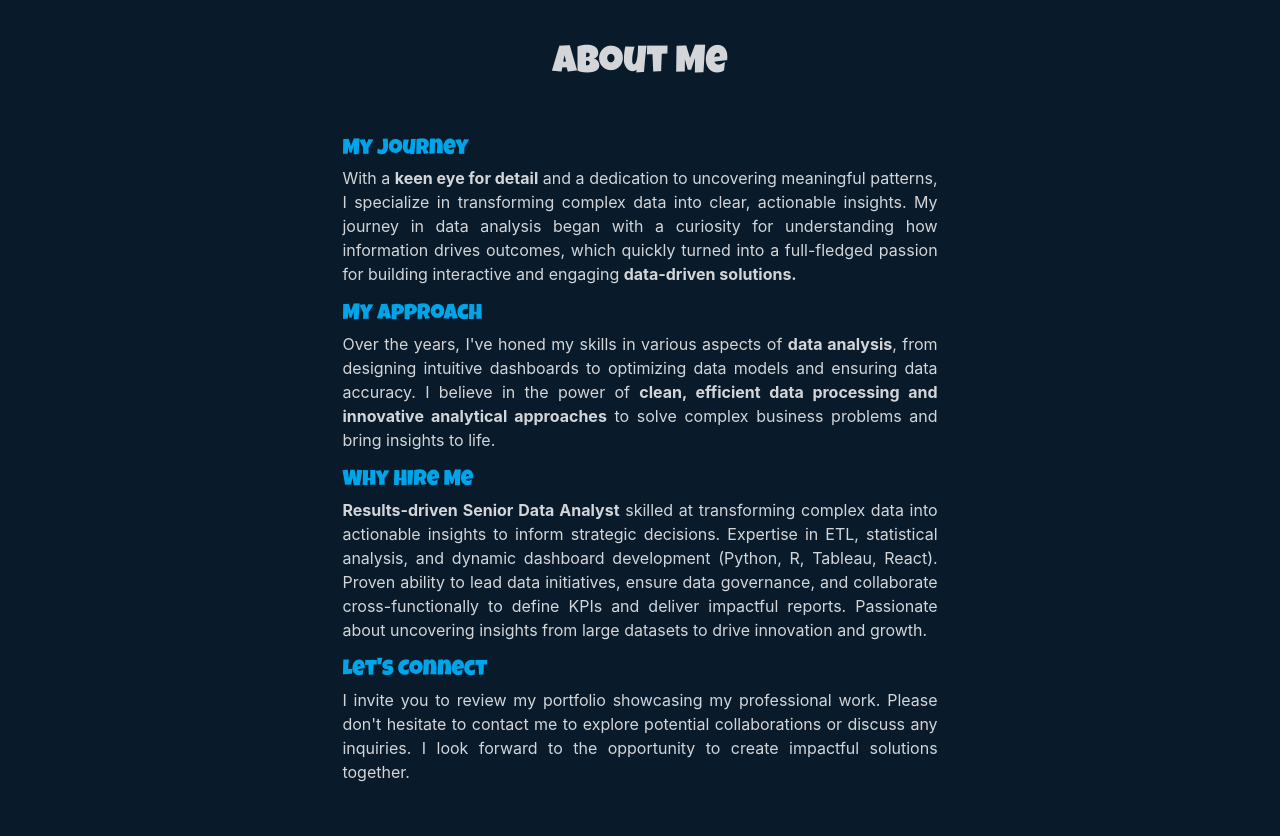
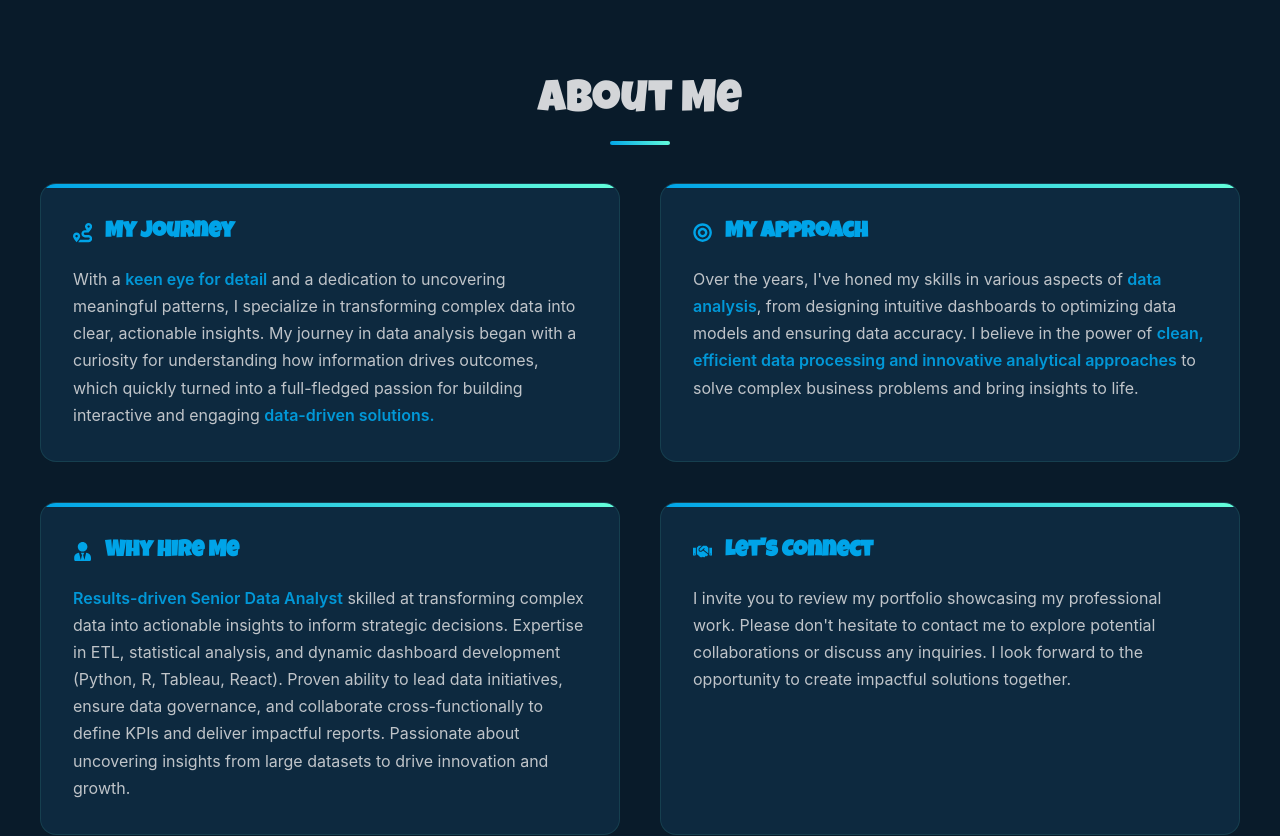
Before and after one commit to elishaadamu/zak-mumuni, a React (Vite) app: page / in a window 1280 px wide. Shown: the part 860-1696 px from the top of the page. Built offline with nearby package versions, Linux system fonts and the light colour scheme.

Commit message:
First commit

```diff
--- a/src/Components/About.jsx
+++ b/src/Components/About.jsx
@@ -1,24 +1,27 @@
 import React from "react";
-// import Me from "../assets/me.jpg";
 import "./Styles/about.scss";
-import AboutMe from "../assets/zak.png"; // Adjust the path as necessary
+import { FaRoute, FaBullseye, FaUserTie, FaHandshake } from "react-icons/fa";
 
 function About() {
   const myDetails = [
     {
       heading: "My Journey",
+      icon: <FaRoute />,
       detail: `With a <strong>keen eye for detail</strong> and a dedication to uncovering meaningful patterns, I specialize in transforming complex data into clear, actionable insights. My journey in data analysis began with a curiosity for understanding how information drives outcomes, which quickly turned into a full-fledged passion for building interactive and engaging <strong>data-driven solutions.</strong>`,
     },
     {
       heading: "My Approach",
+      icon: <FaBullseye />,
       detail: `Over the years, I've honed my skills in various aspects of <strong>data analysis</strong>, from designing intuitive dashboards to optimizing data models and ensuring data accuracy. I believe in the power of <strong>clean, efficient data processing and innovative analytical approaches</strong> to solve complex business problems and bring insights to life.`,
     },
     {
       heading: "Why Hire Me",
+      icon: <FaUserTie />,
       detail: `<strong>Results-driven Senior Data Analyst</strong> skilled at transforming complex data into actionable insights to inform strategic decisions. Expertise in ETL, statistical analysis, and dynamic dashboard development (Python, R, Tableau, React). Proven ability to lead data initiatives, ensure data governance, and collaborate cross-functionally to define KPIs and deliver impactful reports. Passionate about uncovering insights from large datasets to drive innovation and growth.`,
     },
     {
       heading: "Let's Connect",
+      icon: <FaHandshake />,
       detail: `I invite you to review my portfolio showcasing my professional work. Please don't hesitate to contact me to explore potential collaborations or discuss any inquiries. I look forward to the opportunity to create impactful solutions together.`,
     },
   ];
@@ -29,14 +32,13 @@ function About() {
         <h2>About Me</h2>
 
         <div className="my-info">
-          {/* <div className="my-img">
-            <img src={AboutMe} alt="me" />
-          </div> */}
-
           <div className="details">
             {myDetails.map((detail, i) => (
               <div key={i} className="detail">
-                <h3>{detail.heading}</h3>
+                <h3>
+                  <span className="icon">{detail.icon}</span>
+                  {detail.heading}
+                </h3>
                 <p dangerouslySetInnerHTML={{ __html: detail.detail }}></p>
               </div>
             ))}
--- a/src/Components/Styles/about.scss
+++ b/src/Components/Styles/about.scss
@@ -1,53 +1,96 @@
 .about {
-  max-width: 1024px;
+  max-width: 1280px;
   margin: 0 auto;
-  padding: 0 1rem;
-  margin-top: 6rem;
+  padding: 4rem 1rem;
+  min-height: 80vh;
 
   .container {
-    display: unset;
-    margin-top: 2rem;
+    max-width: 1200px;
+    margin: 0 auto;
+
     h2 {
       text-align: center;
-      font-size: 2.4rem;
-      margin: 2rem 0;
-      position: sticky;
-      top: 4.5rem;
-      z-index: -2;
+      font-size: 2.8rem;
+      margin-bottom: 3rem;
+      color: var(--text-color);
+      position: relative;
+
+      &::after {
+        content: "";
+        position: absolute;
+        bottom: -10px;
+        left: 50%;
+        transform: translateX(-50%);
+        width: 60px;
+        height: 4px;
+        background: linear-gradient(45deg, var(--primary-color), #64ffda);
+        border-radius: 2px;
+      }
     }
 
     .my-info {
-      display: flex;
-      flex-direction: row;
-      justify-content: center;
-      text-align: justify;
-      // .my-img {
-      //   overflow: hidden;
-      //   object-fit: contain;
-      //   border-radius: 1.3rem;
-      //   margin-bottom: 2rem;
-      //   position: sticky;
-      //   top: 5rem;
-      //   width: 100%;
-      //   z-index: -2;
-
-      //   img {
-      //     height: 100%;
-      //     width: 100%;
-      //     object-fit: cover;
-      //   }
-      // }
+      display: grid;
+      grid-template-columns: 1fr;
+      gap: 2rem;
 
       .details {
-        background: var(--bg-color);
-        padding: 0.5rem 0;
+        display: grid;
+        grid-template-columns: repeat(auto-fit, minmax(300px, 1fr));
+        gap: 2rem;
 
         .detail {
-          margin-bottom: 0.8rem;
+          background: var(--dark-bg-color);
+          padding: 2rem;
+          border-radius: 1rem;
+          border: 1px solid rgba(100, 255, 218, 0.1);
+          transition: all 0.3s ease;
+          position: relative;
+          overflow: hidden;
+
+          &::before {
+            content: "";
+            position: absolute;
+            top: 0;
+            left: 0;
+            width: 100%;
+            height: 4px;
+            background: linear-gradient(45deg, var(--primary-color), #64ffda);
+          }
+
+          &:hover {
+            transform: translateY(-5px);
+            box-shadow: 1px 1px 29px rgb(26, 34, 73);
+            border-color: var(--primary-color);
+          }
+
           h3 {
             color: var(--primary-color);
-            font-size: 1.37rem;
+            font-size: 1.4rem;
+            margin-bottom: 1rem;
             text-transform: capitalize;
+            font-weight: 600;
+            display: flex;
+            align-items: center;
+            gap: 0.8rem;
+
+            .icon {
+              font-size: 1.2rem;
+              color: var(--primary-color);
+              display: flex;
+              align-items: center;
+            }
+          }
+
+          p {
+            line-height: 1.7;
+            color: var(--text-color);
+            font-size: 1rem;
+            opacity: 0.9;
+
+            strong {
+              color: var(--primary-color);
+              font-weight: 600;
+            }
           }
         }
       }
@@ -55,31 +98,100 @@
   }
 }
 
-// MEDIAS
-@media screen and (min-width: 850px) {
+// Enhanced animations
+@keyframes fadeInUp {
+  from {
+    opacity: 0;
+    transform: translateY(30px);
+  }
+  to {
+    opacity: 1;
+    transform: translateY(0);
+  }
+}
+
+.about .container .my-info .details .detail {
+  animation: fadeInUp 0.6s ease forwards;
+
+  &:nth-child(1) {
+    animation-delay: 0.1s;
+  }
+  &:nth-child(2) {
+    animation-delay: 0.2s;
+  }
+  &:nth-child(3) {
+    animation-delay: 0.3s;
+  }
+  &:nth-child(4) {
+    animation-delay: 0.4s;
+  }
+}
+
+// Media queries
+@media screen and (min-width: 1024px) {
   .about {
+    padding: 6rem 2rem;
+
     .container {
-      h2 {
-        position: static;
-      }
-
-      .my-info {
-        gap: 1rem;
-      }
-
-      .my-img {
-        width: 40% !important;
-      }
-
-      .details {
-        width: 60% !important;
+      .my-info .details {
+        grid-template-columns: repeat(2, 1fr);
+        gap: 2.5rem;
       }
     }
   }
 }
 
-@media screen and (max-width: 800px) {
+@media screen and (max-width: 768px) {
   .about {
-    margin-top: 0rem !important;
+    padding: 3rem 1rem;
+
+    .container {
+      h2 {
+        font-size: 2.2rem;
+        margin-bottom: 2rem;
+      }
+
+      .my-info .details {
+        grid-template-columns: 1fr;
+        gap: 1.5rem;
+
+        .detail {
+          padding: 1.5rem;
+
+          h3 {
+            font-size: 1.2rem;
+          }
+
+          p {
+            font-size: 0.95rem;
+          }
+        }
+      }
+    }
   }
 }
+
+@media screen and (max-width: 480px) {
+  .about {
+    padding: 2rem 0.5rem;
+
+    .container {
+      h2 {
+        font-size: 1.8rem;
+      }
+
+      .my-info .details .detail {
+        padding: 1.2rem;
+
+        h3 {
+          font-size: 1.1rem;
+        }
+
+        p {
+          font-size: 0.9rem;
+          line-height: 1.6;
+        }
+      }
+    }
+  }
+}
```
